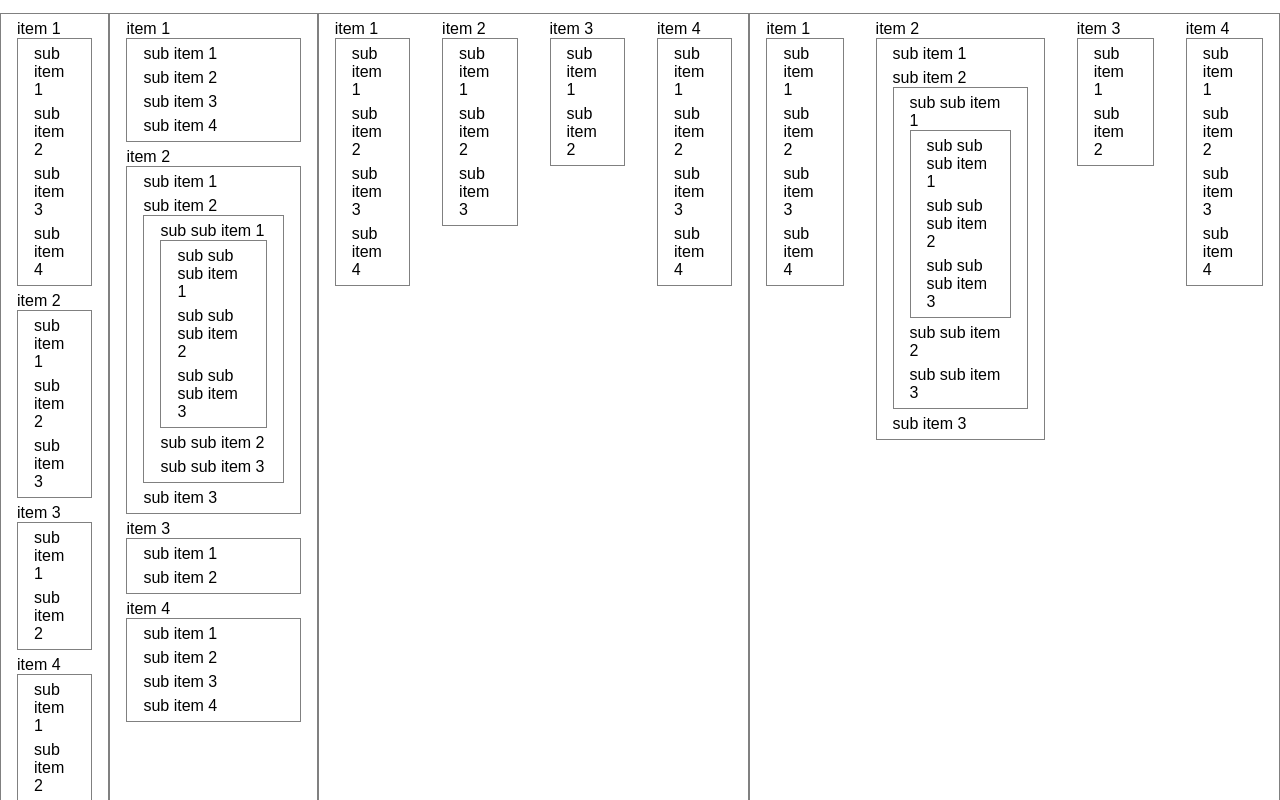
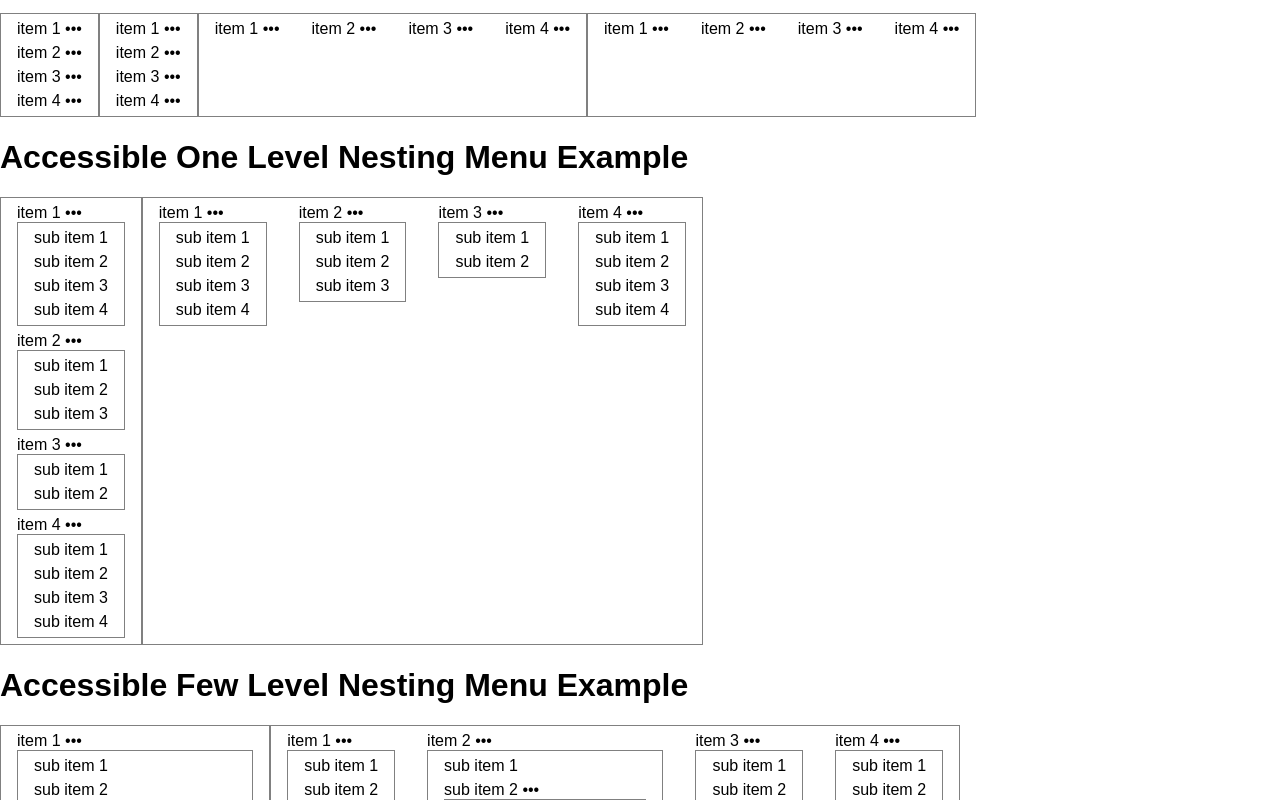
Before and after one commit to stardust-ui/accessibility, a React (Create React App) app in the folder playground/: page / in a window 1280 px wide. Shown: the part 740-1540 px from the top of the page. Built offline with nearby package versions, Linux system fonts and the light colour scheme; the HTML template or start-up script is replaced by a standard one.

Commit message:
Nested universal list

```diff
--- a/playground/src/App.css
+++ b/playground/src/App.css
@@ -143,3 +143,25 @@ ul[data-dropdown-open="true"] {
   padding: 0 10px;
   margin: 6px;
 }
+
+/**
+  Universal Nesting
+*/
+
+ul.list[data-top-level] {
+  position: relative;
+}
+
+ul.list ul[data-sub-list] {
+  position: absolute;
+  background-color: white;
+  z-index: 999;
+}
+
+ul.list > li {
+  white-space: nowrap;
+}
+
+ul.list ul[data-sub-list="closed"] {
+  display: none;
+}
--- a/playground/src/components/universal-components.tsx
+++ b/playground/src/components/universal-components.tsx
@@ -10,11 +10,14 @@ const ENTER = 13;
 const SPACE = 32;
 const ESC = 27;
 
+type OnMoveOuter = (shouldPropagateToRoot: boolean) => void
 
 interface IItemProps {
   title: string
   subItems?: IItemProps[]
 }
+
+interface IAtomicItem {}
 
 interface IAtomicItemProps<TParent> extends IItemProps {
   parentRef: React.RefObject<TParent>
@@ -28,10 +31,16 @@ interface IAtomicItemProps<TParent> extends IItemProps {
   onMoveNext: () => void
   onMoveFirst: () => void
   onMoveLast: () => void
+
+  onMoveOuter?: OnMoveOuter
 }
 
 interface IAtomicItemState {
+  isSubListFocused: boolean
+}
 
+interface IContainer {
+  moveInner: () => void
 }
 
 interface IContainerProps {
@@ -39,34 +48,58 @@ interface IContainerProps {
   direction: 'horizontal' | 'vertical'
   type: 'list' | 'menu' | 'tree' | 'subList'
   nesting: 'root' | 'nested'
+  isFocused?: boolean
+
+  onMoveOuter?: OnMoveOuter
 }
 
 interface IContainerState {
   activeItemIdx: number
 }
 
-class AtomicItem<TParent> extends React.Component<IAtomicItemProps<TParent>, IAtomicItemState> {
+class AtomicItem<TParent> extends React.Component<IAtomicItemProps<TParent>, IAtomicItemState> implements IAtomicItem {
   private itemRef = React.createRef<HTMLLIElement>()
+  private subListRef = React.createRef<Container>()
 
   constructor(props: IAtomicItemProps<TParent>, state: IAtomicItemState) {
     super(props, state)
+
+    this.state = {
+      isSubListFocused: false
+    }
+  }
+
+  private shouldFocus() {
+    return this.props.isFocused && !this.state.isSubListFocused
   }
 
   componentDidUpdate() {
-    if (this.props.isFocused) {
+    if (this.shouldFocus()) {
       this.itemRef.current!.focus()
     }
   }
 
   render() {
-    const { title, subItems, isFocused } = this.props
+    const { title, subItems } = this.props
 
     const subList = subItems
-      ? (<Container items={subItems} direction='vertical' type='subList' nesting='nested' />)
+      ? (<>
+          &nbsp;
+          <span>&bull;&bull;&bull;</span>
+          <Container
+            ref={this.subListRef}
+            items={subItems}
+            direction='vertical'
+            type='subList'
+            nesting='nested'
+            isFocused={this.state.isSubListFocused}
+            onMoveOuter={this.moveFromInner.bind(this)}
+          />
+        </>)
       : (<></>)
 
     return (
-      <li tabIndex={isFocused ? 0 : -1} onKeyDown={this.onKeyDown.bind(this)} ref={this.itemRef} data-has-sub-list={subItems ? true : false}>
+      <li tabIndex={this.shouldFocus() ? 0 : -1} onKeyDown={this.onKeyDown.bind(this)} ref={this.itemRef} data-has-sub-list={subItems ? true : false}>
         {title}
         {subList}
       </li>
@@ -105,6 +138,31 @@ class AtomicItem<TParent> extends React.Component<IAtomicItemProps<TParent>, IAt
     this.props.onMoveLast()
   }
 
+  private moveInner() {
+    if (!this.props.subItems || this.props.subItems.length <= 0) {
+      return
+    }
+
+    this.setState({
+      isSubListFocused: true,
+    })
+    this.subListRef.current!.moveInner()
+  }
+
+  private moveFromInner(shouldPropagateToRoot: boolean) {
+    if (!this.props.subItems || this.props.subItems.length <= 0) {
+      return
+    }
+
+    this.setState({
+      isSubListFocused: false,
+    })
+
+    if (shouldPropagateToRoot && this.props.onMoveOuter) {
+      this.props.onMoveOuter(true)
+    }
+  }
+
   private onKeyDown(e: KeyboardEvent): void {
     switch (e.keyCode) {
       case END:
@@ -139,14 +197,21 @@ class AtomicItem<TParent> extends React.Component<IAtomicItemProps<TParent>, IAt
 
       case ENTER:
         console.log('ENTER Key Pressed')
+        if (this.props.onMoveOuter) {
+          this.props.onMoveOuter(true)
+        }
         break
 
       case SPACE:
         console.log('SPACE Key Pressed')
+        this.moveInner()
         break
 
       case ESC:
         console.log('ESC Key Pressed')
+        if (this.props.onMoveOuter) {
+          this.props.onMoveOuter(false)
+        }
         break
     }
 
@@ -158,7 +223,7 @@ class AtomicItem<TParent> extends React.Component<IAtomicItemProps<TParent>, IAt
   }
 }
 
-class Container extends React.Component<IContainerProps, IContainerState> {
+class Container extends React.Component<IContainerProps, IContainerState> implements IContainer {
   private parentRef = React.createRef<HTMLUListElement>()
 
   constructor(props: IContainerProps, state: IContainerState) {
@@ -167,6 +232,10 @@ class Container extends React.Component<IContainerProps, IContainerState> {
     this.state = {
       activeItemIdx: 0
     }
+  }
+
+  public moveInner() {
+    // TODO: is it really fine if this is empty? :-)
   }
 
   render() {
@@ -180,7 +249,7 @@ class Container extends React.Component<IContainerProps, IContainerState> {
       )
     } else {
       return (
-        <ul ref={this.parentRef} data-sub-list>
+        <ul ref={this.parentRef} data-sub-list={this.props.isFocused ? 'open' : 'closed'}>
           {this.buildItems(items)}
         </ul>
       )
@@ -200,7 +269,10 @@ class Container extends React.Component<IContainerProps, IContainerState> {
           onMovePrevious={this.movePrevious.bind(this)}
           onMoveNext={this.moveNext.bind(this)}
           onMoveFirst={this.moveFirst.bind(this)}
-          onMoveLast={this.moveLast.bind(this)} />
+          onMoveLast={this.moveLast.bind(this)}
+
+          onMoveOuter={this.moveOutside.bind(this)}
+        />
       )
     })
   }
@@ -227,6 +299,14 @@ class Container extends React.Component<IContainerProps, IContainerState> {
     this.setState({activeItemIdx: this.props.items.length - 1})
 
     console.log('moveLast() - active index changed:'+ this.state.activeItemIdx)
+  }
+
+  private moveOutside(shouldPropagateToRoot: boolean): void {
+    if (this.props.onMoveOuter) {
+      this.props.onMoveOuter(shouldPropagateToRoot)
+    }
+
+    console.log('moveOutside()')
   }
 }
 
```
